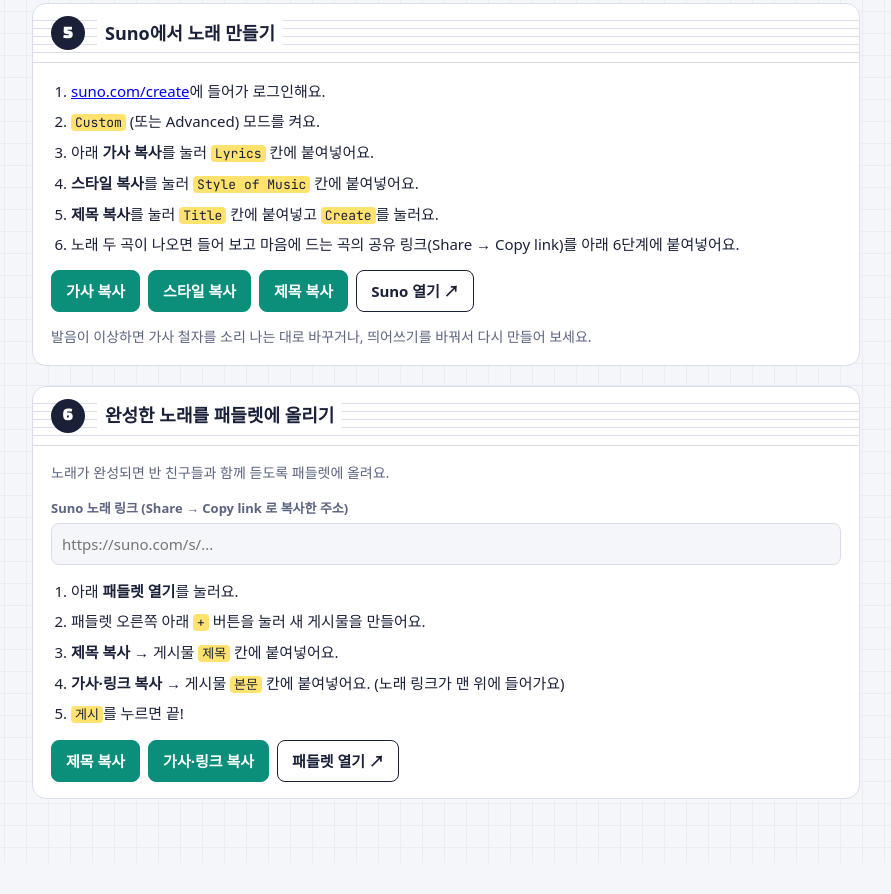
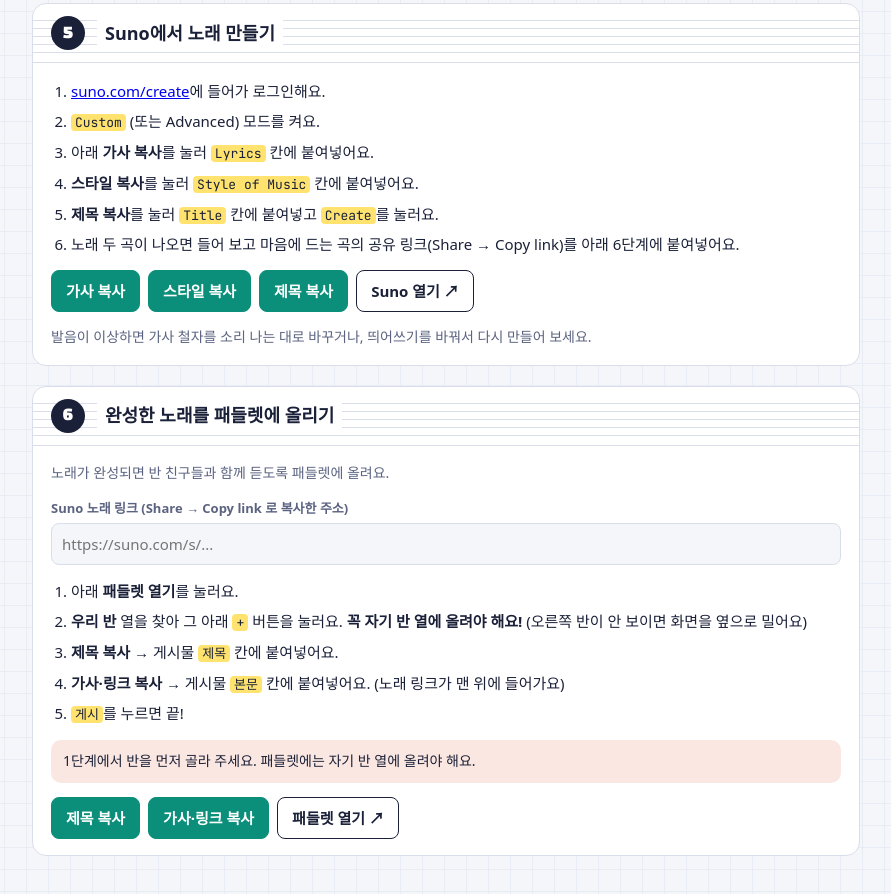
Before and after one commit to sophis91math/mathsong, a plain HTML site: page index.html in a window 1280 px wide. Shown: the part 3069-3963 px from the top of the page, without its empty margins (194-1085 px from the left). Before the commit the page ends 3932 px from the top, so only its background shows below. Drawn offline with Linux system fonts and the light colour scheme; a web font is replaced by a local one.

Commit message:
Add files via upload

```diff
--- a/app.js
+++ b/app.js
@@ -75,7 +75,7 @@ $("cpTitle").onclick=()=>{ const v=$("title").value.trim(); if(!v){ toast("먼
 $("padletLink").href = PADLET_URL || "https://padlet.com";
 function padletReady(){
   const o=collect(); const msg=[];
-  if(!o.title) msg.push("4단계에서 노래 제목을 써 주세요.");
+  if(!o.cls) msg.push("1단계에서 반을 골라 주세요."); if(!o.title) msg.push("4단계에서 노래 제목을 써 주세요.");
   if(!o.lyrics.trim()) msg.push("4단계에서 가사를 써 주세요.");
   if(!/^https:\/\//.test(o.sunoUrl)) msg.push("위 칸에 Suno 노래 링크(https://로 시작)를 넣어 주세요.");
   const s=$("padletState"); s.textContent=msg.join(" "); s.hidden=!msg.length;
@@ -87,3 +87,12 @@ $("cpPadTitle").onclick=()=>{ const o=padletReady(); if(o) copy(padTitle(o),"패
 $("cpPadBody").onclick=()=>{ const o=padletReady(); if(o) copy(padBody(o),"가사와 링크"); };
 
 loadDraft(); renderUnits(); renderStyles(); updateChecks();
+
+// 패들렛: 우리 반 열 안내
+function updatePadletWhere(){
+  const c=$("cls").value; const w=$("padletWhere");
+  document.querySelectorAll(".padCls").forEach(e=>e.textContent=c?c+"반":"우리 반");
+  if(c){ w.textContent="패들렛의 ‘"+c+"반’ 열 아래 + 버튼을 눌러 올려요. 다른 반 열에 올리지 않도록 조심!"; w.className="notice"; }
+  else { w.textContent="1단계에서 반을 먼저 골라 주세요. 패들렛에는 자기 반 열에 올려야 해요."; w.className="notice warn"; }
+}
+$("cls").addEventListener("change",updatePadletWhere); updatePadletWhere();
--- a/index.html
+++ b/index.html
@@ -109,11 +109,12 @@
           <input type="url" id="sunoUrl" maxlength="300" placeholder="https://suno.com/s/..."></div>
         <ol class="howto">
           <li>아래 <b>패들렛 열기</b>를 눌러요.</li>
-          <li>패들렛 오른쪽 아래 <code>+</code> 버튼을 눌러 새 게시물을 만들어요.</li>
+          <li><b class="padCls">우리 반</b> 열을 찾아 그 아래 <code>+</code> 버튼을 눌러요. <b>꼭 자기 반 열에 올려야 해요!</b> (오른쪽 반이 안 보이면 화면을 옆으로 밀어요)</li>
           <li><b>제목 복사</b> → 게시물 <code>제목</code> 칸에 붙여넣어요.</li>
           <li><b>가사·링크 복사</b> → 게시물 <code>본문</code> 칸에 붙여넣어요. (노래 링크가 맨 위에 들어가요)</li>
           <li><code>게시</code>를 누르면 끝!</li>
         </ol>
+        <div class="notice" id="padletWhere">1단계에서 반을 고르면, 패들렛의 어느 열에 올릴지 여기에 알려 줄게요.</div>
         <div id="padletState" class="notice warn" hidden></div>
         <div class="copyrow">
           <button class="btn primary" id="cpPadTitle">제목 복사</button>
```
